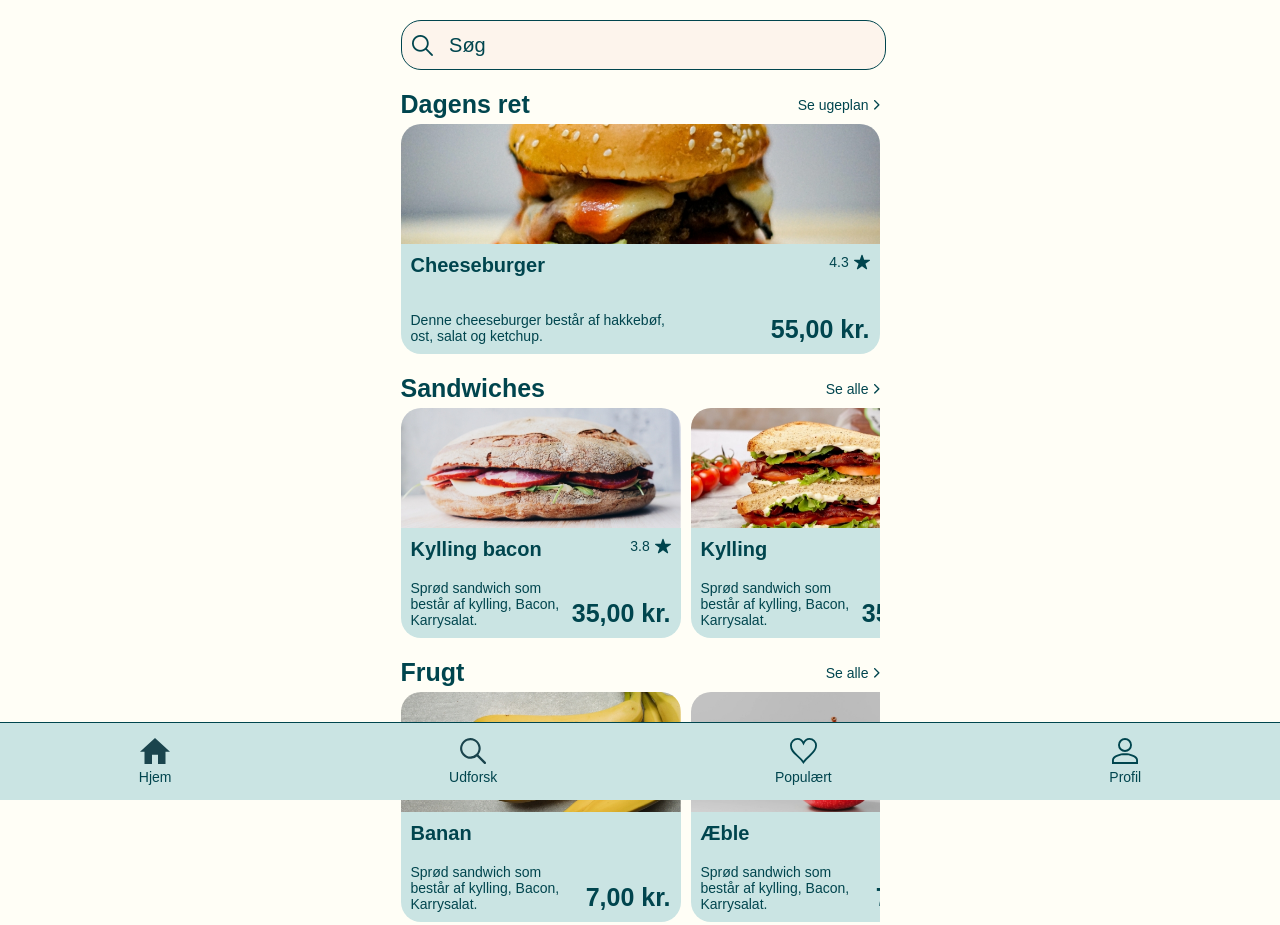
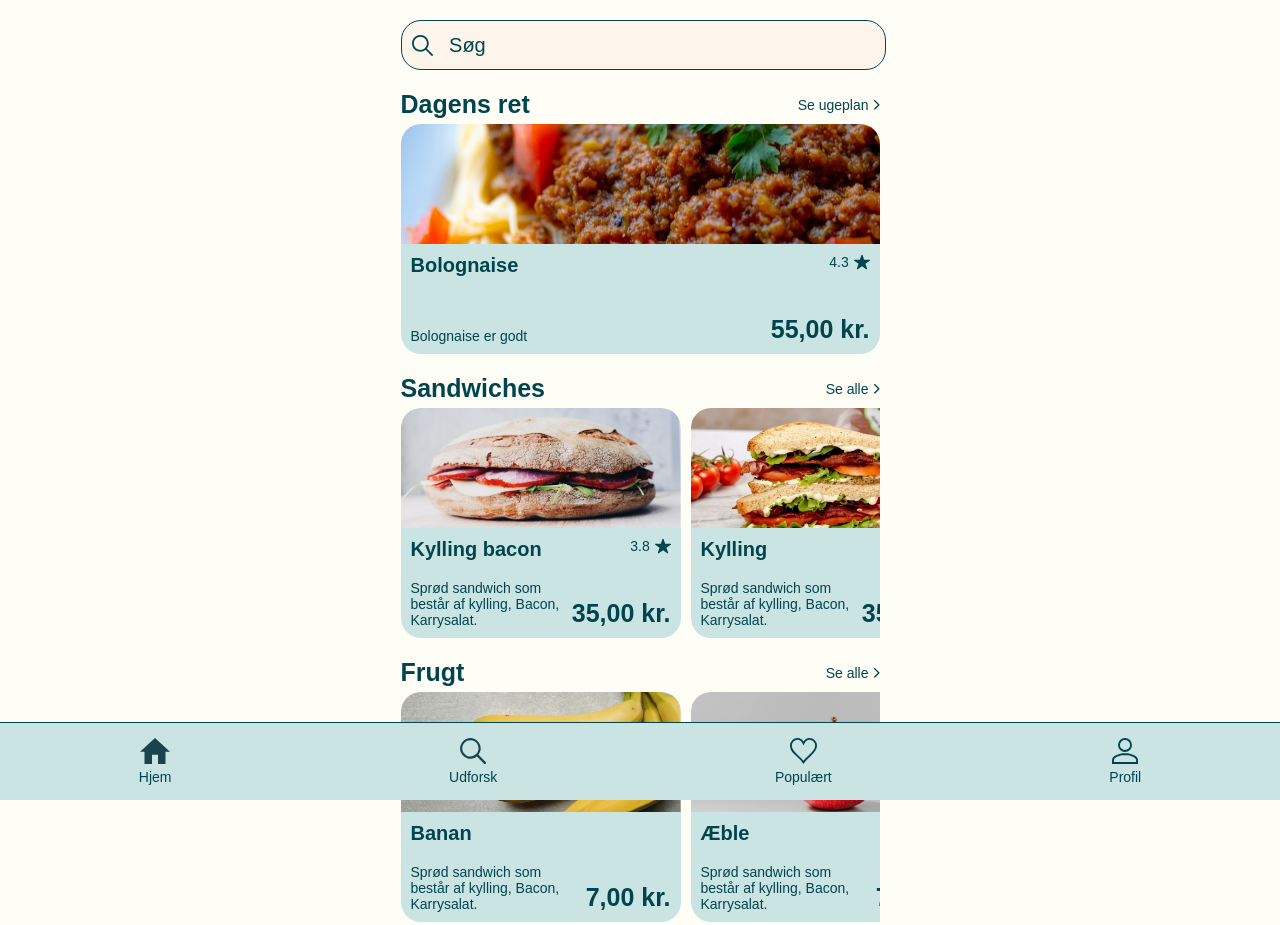
Before and after one commit to Kristoffer-Staugaard/projekt-4, a plain HTML site: page index.html in a window 1280 px wide. Shown: the top 925 px of the page. Drawn offline with Linux system fonts and the light colour scheme; a web font is replaced by a local one.

Commit message:
ugeplan
lavet af Simon

```diff
--- a/index.html
+++ b/index.html
@@ -6,6 +6,8 @@
         <title>UCL Foods</title>
         <link rel="stylesheet" href="stylesheet.css">
         <link href="https://fonts.cdnfonts.com/css/proxima-nova-alt-lt-2" rel="stylesheet">
+        <script src="ugedag.js" defer></script>
+
     </head>
 
     <body>
@@ -54,11 +56,11 @@
 
             <a>
                 <div class="product-big">
-                    <img class="product-img" src="imgs/cheeseburger.jpg">
+                    <img class="product-img" id="photo" src="">
                     <div class="product-info">
                         <div class="info-text">
-                            <h3>Cheeseburger</h3>
-                            <p>Denne cheeseburger består af hakkebøf, ost, salat og ketchup.</p>
+                            <h3 id="text"></h3>
+                            <p id="beskrivelse"></p>
                         </div>
                         <div class="info-pris">
                             <div class="rating-wrapper"> <p>4.3</p> <img class="star-img" src="imgs/star-1.svg" alt="Stjerne rating ikon"> </div>
--- /dev/null
+++ b/ugedag.js
@@ -0,0 +1,61 @@
+// Array af objects for hver dag af ugen
+const daysOfWeek = [
+  {
+    day: "Sunday",
+    photo: "",
+    text: "LUKKET",
+    description: "Bolognaise"
+
+  },
+  {
+    day: "Monday",
+    photo: "imgs/cheeseburger.jpg",
+    text: "Cheeseburger",
+    beskrivelse: "Bolognaise"
+
+  },
+  {
+    day: "Tuesday",
+    photo: "imgs/bolognaise.jpg",
+    text: "Bolognaise",
+    beskrivelse: "Bolognaise er godt"
+
+  },
+  {
+    day: "Wednesday",
+    photo: "imgs/hamburger.jpg",
+    text: "Hamburger",
+    beskrivelse: "Bolognaise"
+
+  },
+  {
+    day: "Thursday",
+    photo: "imgs/boller.jpg",
+    text: "Boller i karry",
+    beskrivelse: "Bolognaise"
+
+  },
+  {
+    day: "Friday",
+    photo: "imgs/fried.jpg",
+    text: "Fried kylling",
+    beskrivelse: "Bolognaise"
+
+  },
+  {
+    day: "Saturday",
+    photo: "",
+    text: "LUKKET",
+    beskrivelse: "Bolognaise"
+
+  }
+];
+
+// tag den specifike dag af ugen
+const today = new Date().getDay();
+const todayObject = daysOfWeek[today];
+
+// Viser billedet og teksten fra den specifike dag af ugen
+document.getElementById("photo").src = todayObject.photo;
+document.getElementById("text").innerHTML = todayObject.text;
+document.getElementById("beskrivelse").innerHTML = todayObject.beskrivelse;
```
